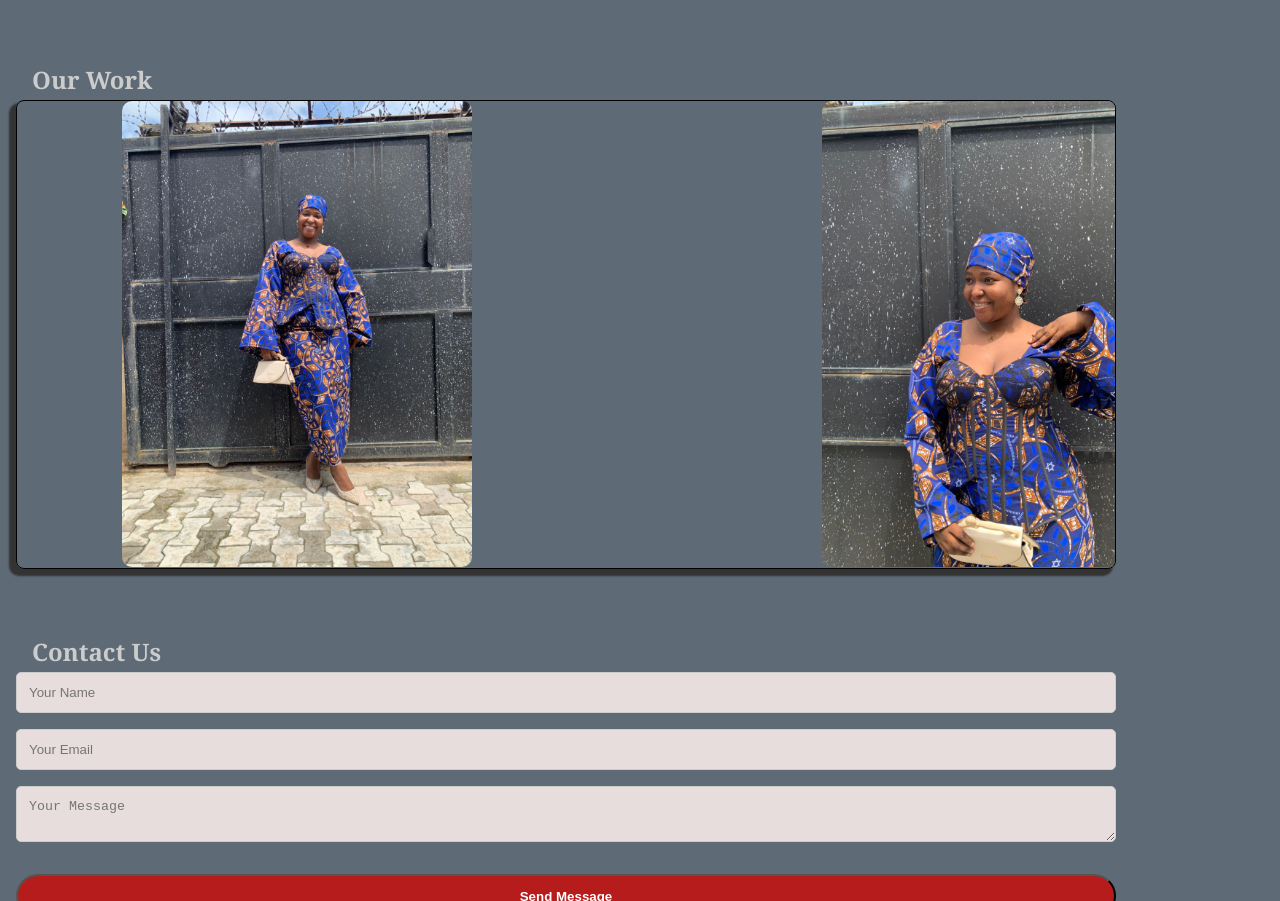
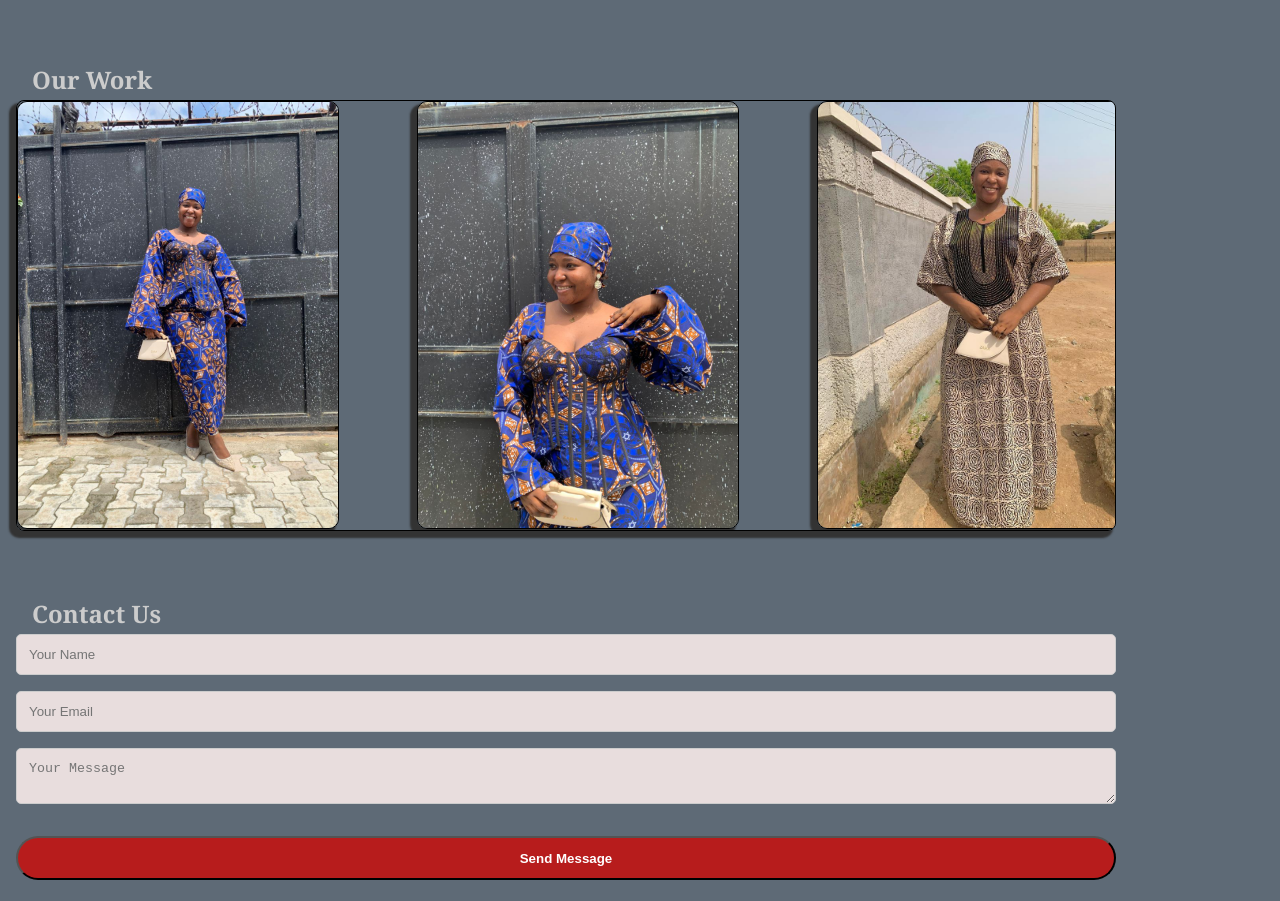
Before and after one commit to TEE-BABS/tailor-website, a plain HTML site: page index.html in a window 1280 px wide. Shown: the part 1017-1918 px from the top of the page. Drawn offline with Linux system fonts and the light colour scheme.

Commit message:
image resizing

```diff
--- a/style.css
+++ b/style.css
@@ -206,7 +206,7 @@ justify-content: space-evenly;
   /* grid-template-columns: repeat(auto-fit,minmax(500px, 1fr)); */
   grid-template-columns: none;
   grid-auto-flow:column;
-  grid-auto-columns:700px;
+  grid-auto-columns:400px;
   overflow-x:auto;
   /* overflow-x: scroll; */
   border:1.5px solid black;
@@ -216,8 +216,18 @@ justify-content: space-evenly;
 "header header"
 "main aside"
 "footer footer"; */
- scroll-snap-type: x mandatory;
 
+
+}
+
+.gallery img{
+  scroll-snap-type: x mandatory;
+  /* margin-left: 30%; */
+  width:80%;
+  height: auto;
+  border: 1px solid;
+  border-radius:10px;
+  box-shadow:-5px 5px 2px 2px #333;
 }
 
 .scroll-grid >.gallery img{
@@ -241,12 +251,7 @@ justify-content: space-evenly;
 }
 
 
-.gallery img{
-  margin-left: 15%;
-  width:50%;
-  height: auto;
-  border-radius:10px;
-}
+
 
 /* Contact form */
 
```
